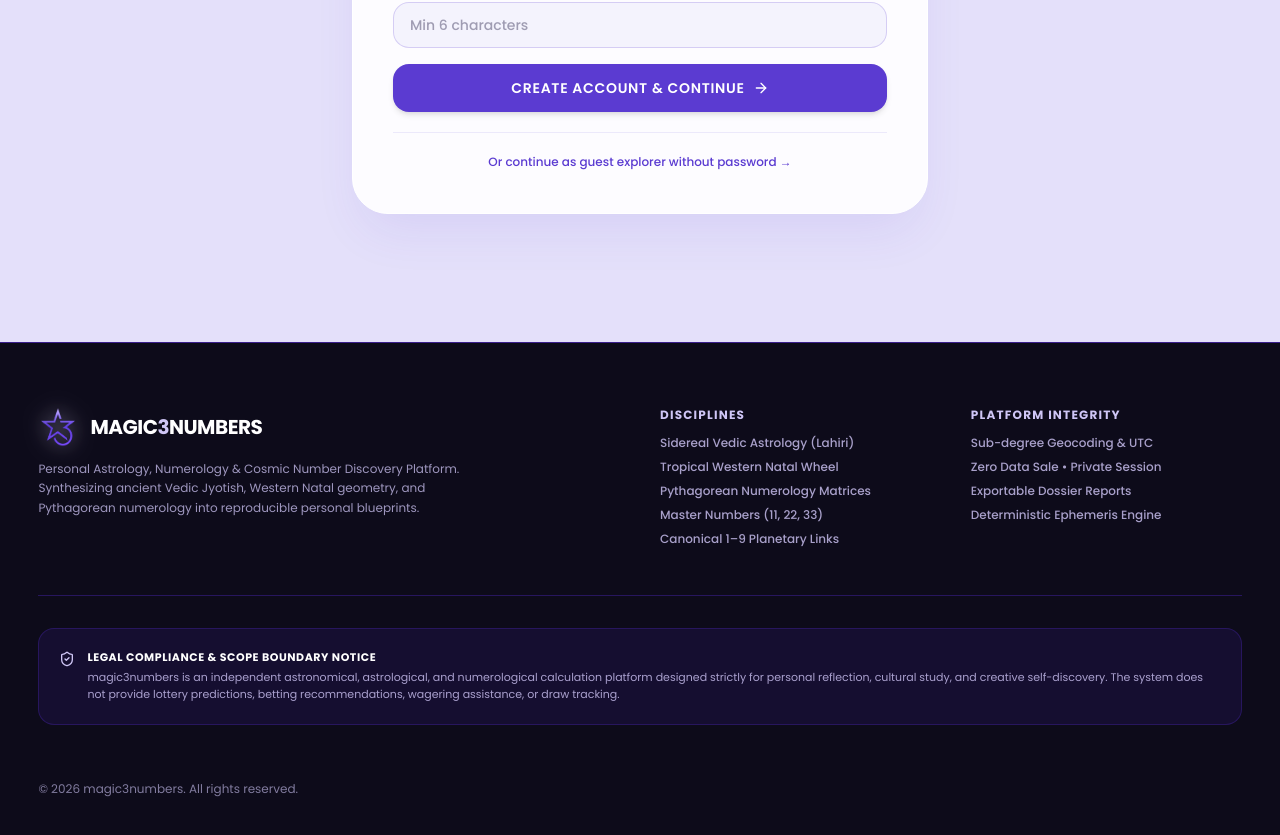
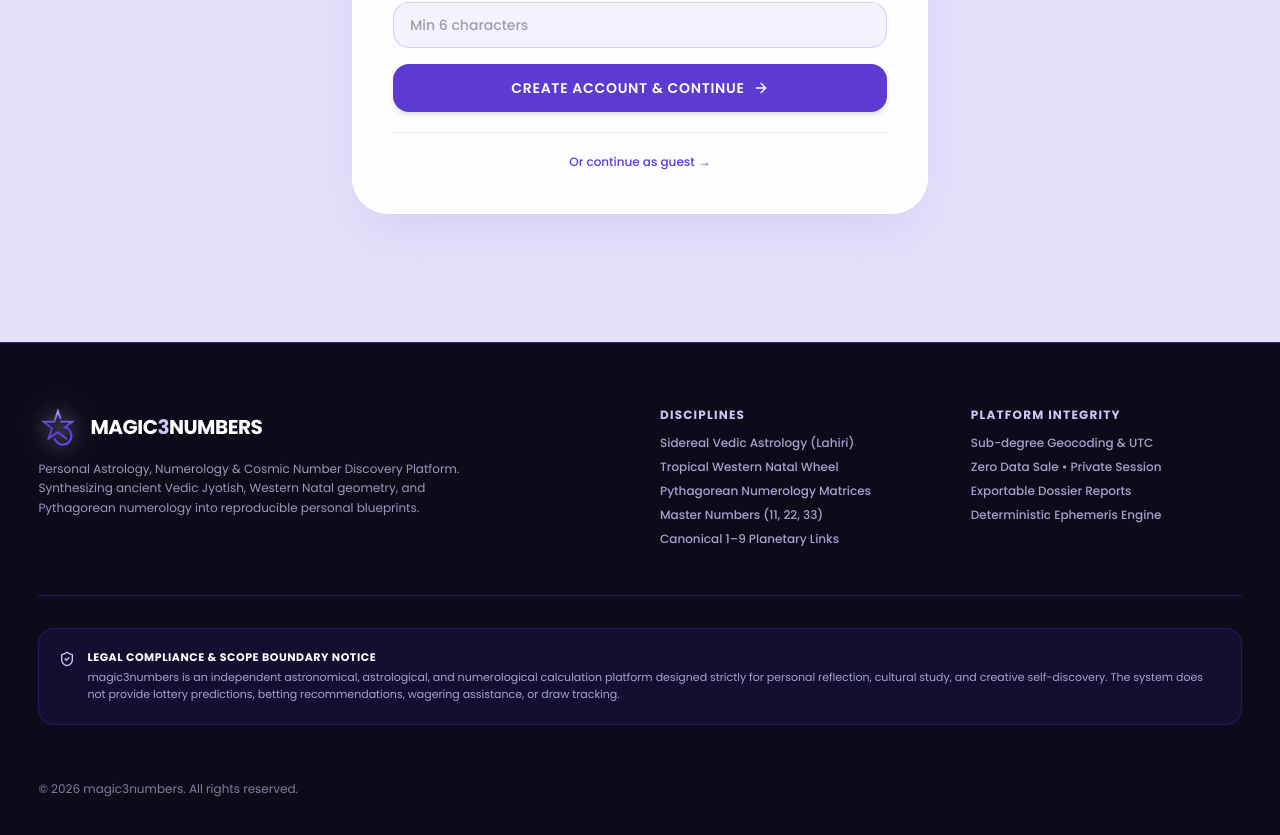
Before and after one commit to hariharan-developer-31/magic3numbers, a Next.js app in the folder frontend/: page / in a window 1280 px wide. Shown: the part 2796-3631 px from the top of the page. Built offline with nearby package versions, Linux system fonts and the light colour scheme.

Commit message:
fix(auth): update guest access link label to 'Or continue as guest'

```diff
--- a/frontend/src/components/AuthGate.tsx
+++ b/frontend/src/components/AuthGate.tsx
@@ -229,9 +229,10 @@ export default function AuthGate({
         <button
           type="button"
           onClick={handleGuestAccess}
-          className="text-xs text-[#5B3BD1] hover:underline font-medium"
+          className="text-xs text-[#5B3BD1] hover:underline font-medium inline-flex items-center justify-center gap-1 focus:outline-none"
         >
-          Or continue as guest explorer without password &rarr;
+          <span>Or continue as guest</span>
+          <span>&rarr;</span>
         </button>
       </div>
     </div>
```
